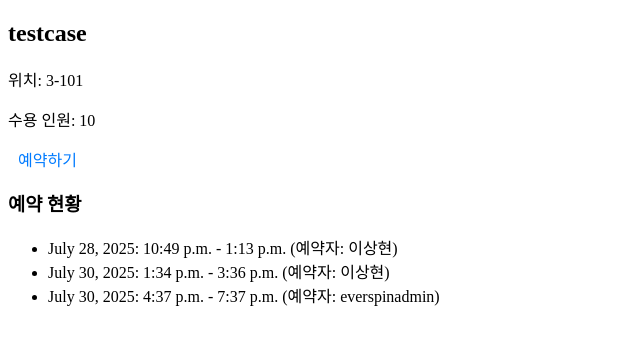
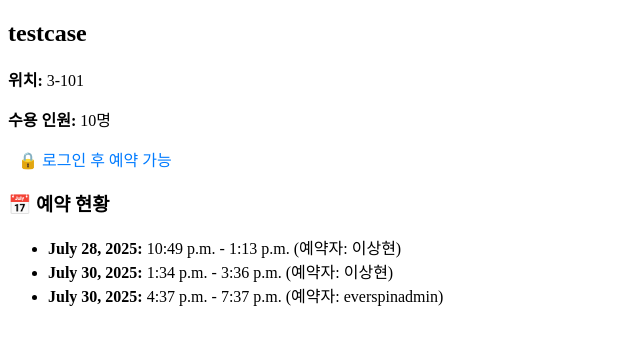
Before and after one commit to 19SangHyun/meeting-room-reservation, a Django app: page /rooms/1/ in a window 1280 px wide. Shown: the part 117-462 px from the top of the page, without its empty margins (0-640 px from the left). Run offline with Django 5.2, Linux system fonts and the light colour scheme; data comes from the database, SQL or seed files in the repository; both versions use the stored data as it was after the commit.

Commit message:
login required function

```diff
--- a/testproject/testproject/settings.py
+++ b/testproject/testproject/settings.py
@@ -113,6 +113,9 @@ USE_I18N = True
 
 USE_TZ = True
 
+LOGIN_URL = '/login/'  # 로그인 안 되어있을 때 자동으로 여기로 리디렉션
+LOGIN_REDIRECT_URL = '/'  # 로그인 성공 후 이동할 페이지
+
 
 # Static files (CSS, JavaScript, Images)
 # https://docs.djangoproject.com/en/5.2/howto/static-files/
--- a/testproject/webapp/templates/webapp/room_detail.html
+++ b/testproject/webapp/templates/webapp/room_detail.html
@@ -2,21 +2,25 @@
 
 {% block content %}
   <h2>{{ room.name }}</h2>
-<p>위치: {{ room.location }}</p>
-<p>수용 인원: {{ room.capacity }}</p>
+  <p><strong>위치:</strong> {{ room.location }}</p>
+  <p><strong>수용 인원:</strong> {{ room.capacity }}명</p>
 
-<a href="{% url 'make_reservation' room.id %}">예약하기</a>
+  {% if user.is_authenticated %}
+    <p><a href="{% url 'make_reservation' room.id %}">➕ 예약하기</a></p>
+  {% else %}
+    <p><a href="{% url 'login' %}?next={{ request.path }}">🔒 로그인 후 예약 가능</a></p>
+  {% endif %}
 
-<h3>예약 현황</h3>
+  <h3>📅 예약 현황</h3>
   {% if reservations %}
     <ul>
       {% for r in reservations %}
         <li>
-        {{ r.date }}: {{ r.start_time }} - {{ r.end_time }}
+          <strong>{{ r.date }}:</strong> {{ r.start_time }} - {{ r.end_time }}
           (예약자: {{ r.user.username }})
 
-        {% if r.user == request.user or request.user.is_staff %}
-          <!-- 수정/삭제 버튼 -->
+          {% if user == r.user or user.is_staff %}
+            &nbsp;|&nbsp;
             <a href="{% url 'edit_reservation' r.id %}">수정</a>
             <form action="{% url 'delete_reservation' r.id %}" method="post" style="display:inline;">
               {% csrf_token %}
@@ -29,5 +33,4 @@
   {% else %}
     <p>예약된 시간이 없습니다.</p>
   {% endif %}
-
 {% endblock %}
--- a/testproject/webapp/urls.py
+++ b/testproject/webapp/urls.py
@@ -3,6 +3,7 @@ from django.urls import path
 from . import views
 
 urlpatterns = [
+    path('', views.room_list, name='home'),  # 기본 URL을 회의실 목록으로
     path('signup/', views.signup_view, name='signup'),
     path('login/', views.login_view, name='login'),
     path('logout/', views.logout_view, name='logout'),
@@ -11,5 +12,5 @@ urlpatterns = [
     path('rooms/<int:room_id>/reserve/', views.make_reservation, name='make_reservation'),
     path('reservations/<int:reservation_id>/edit/', views.edit_reservation, name='edit_reservation'),
     path('reservations/<int:reservation_id>/delete/', views.delete_reservation, name='delete_reservation'),
-    # 이후에 회의실 목록 URL 추가 예정
+
 ]
```
Also changed, not shown: testproject/db.sqlite3. Lines whose indentation alone changed are shown as unchanged.
